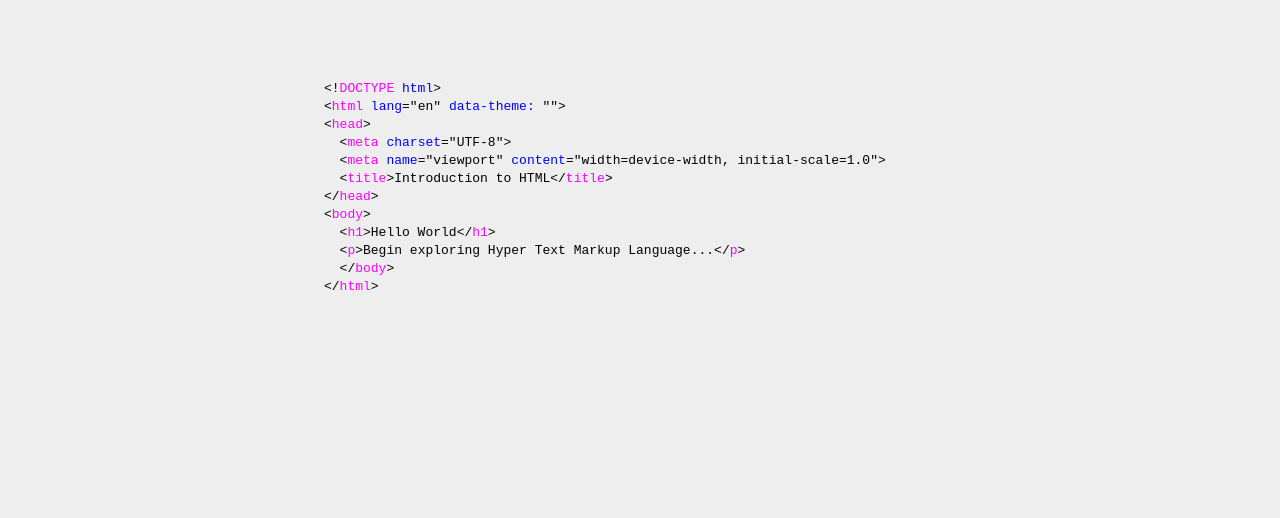
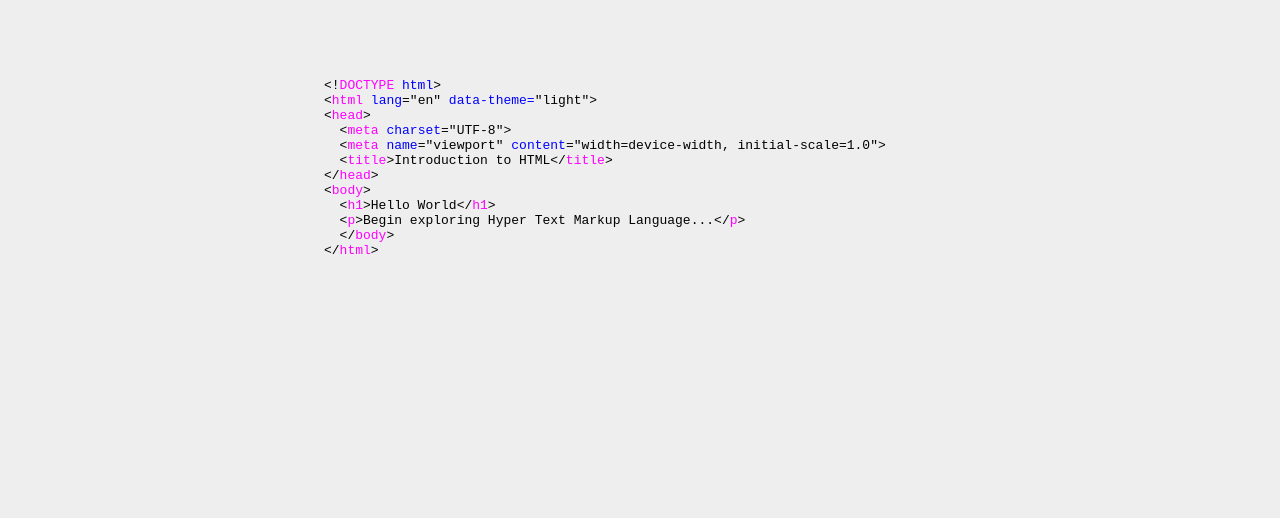
Before and after one commit to tlam-dev/frontend-cheatsheet, a plain HTML site: page index.html in a window 1280 px wide. Shown: the part 282-800 px from the top of the page. Drawn offline with Linux system fonts and the light colour scheme.

Commit message:
Minor changes

```diff
--- a/index.html
+++ b/index.html
@@ -1,5 +1,5 @@
 <!DOCTYPE html>
-<html lang="en" data-theme: "light">
+<html lang="en" data-theme="light">
 <head>
     <meta charset="UTF-8">
     <meta name="viewport" content="width=device-width, initial-scale=1.0">
@@ -20,22 +20,19 @@
     <main>
         <section id="html-section">
             <h1>HTML Basics</h1>
-            <div id ="html-intro">
-                <code>
-                    &lt;!<span class="tag">DOCTYPE</span><span class="attr"> html</span>&gt;<br>
-                    &lt;<span class="tag">html</span> <span class="attr"">lang</span>="en" <span class="attr">data-theme:</span> "<script>currentThemeText()</script>"&gt;<br>
-                    &lt;<span class="tag">head</span>&gt;<br>
-                    &nbsp;&nbsp;&lt;<span class="tag">meta</span> <span class="attr">charset</span>="UTF-8"&gt;<br>
-                    &nbsp;&nbsp;&lt;<span class="tag">meta</span> <span class="attr">name</span>="viewport" <span class="attr">content</span>="width=device-width, initial-scale=1.0"&gt;<br>
-                    &nbsp;&nbsp;&lt;<span class="tag">title</span>&gt;Introduction to HTML&lt;/<span class="tag">title</span>&gt;<br>
-                    &lt;/<span class="tag">head</span>&gt;<br>
-                    &lt;<span class="tag">body</span>&gt;<br>
-                    &nbsp;&nbsp;&lt;<span class="tag">h1</span>&gt;Hello World&lt;/<span class="tag">h1</span>&gt;<br>
-                    &nbsp;&nbsp;&lt;<span class="tag">p</span>&gt;Begin exploring Hyper Text Markup Language...&lt;/<span class="tag">p</span>&gt;<br>
-
-                    &nbsp;&nbsp;&lt;/<span class="tag">body</span>&gt;<br>
-                    &lt;/<span class="tag">html</span>&gt;<br>
-                </code>
+            <div id ="html-intro" class="typing-container">
+                    <span class="line" id="html1">&lt;!<span class="tag">DOCTYPE</span><span class="attr"> html</span>&gt;</span><br>
+                    <span class="line" id="html2">&lt;<span class="tag">html</span><span class="attr""> lang</span>="en" <span class="attr">data-theme=</span><span id="html-theme">"light"</span>&gt;</span><br>
+                    <span class="line" id="html3">&lt;<span class="tag">head</span>&gt;</span><br>
+                    <span class="line" id="html4">&nbsp;&nbsp;&lt;<span class="tag">meta</span> <span class="attr">charset</span>="UTF-8"&gt;</span><br>
+                    <span class="line" id="html5">&nbsp;&nbsp;&lt;<span class="tag">meta</span> <span class="attr">name</span>="viewport" <span class="attr">content</span>="width=device-width, initial-scale=1.0"&gt;<span></span><br>
+                    <span class="line" id="html6">&nbsp;&nbsp;&lt;<span class="tag">title</span>&gt;Introduction to HTML&lt;/<span class="tag">title</span>&gt;</span><br>
+                    <span class="line" id="html7">&lt;/<span class="tag">head</span>&gt;</span><br>
+                    <span class="line" id="html8">&lt;<span class="tag">body</span>&gt;</span><br>
+                    <span class="line" id="html9">&nbsp;&nbsp;&lt;<span class="tag">h1</span>&gt;Hello World&lt;/<span class="tag">h1</span>&gt;</span><br>
+                    <span class="line" id="html10">&nbsp;&nbsp;&lt;<span class="tag">p</span>&gt;Begin exploring Hyper Text Markup Language...&lt;/<span class="tag">p</span>&gt;<br>
+                    <span class="line" id="html11">&nbsp;&nbsp;&lt;/<span class="tag">body</span>&gt;</span><br>
+                    <span class="line" id="html12">&lt;/<span class="tag">html</span>&gt;</span><br>
             </div>
             <h2>HTML Tags</h2>
             <h3>HTML Structure Tags</h3>
--- a/script.js
+++ b/script.js
@@ -13,11 +13,13 @@ document.querySelectorAll(".copy-btn").forEach(btn => {
     });
 });
 
-// Toggle between light and dark mode
+// Load the theme from localStorage
 document.addEventListener("DOMContentLoaded", () => {
     const savedTheme = localStorage.getItem("theme");
     if (savedTheme) {
         document.body.classList.toggle("dark-mode", savedTheme === "dark");
+        document.getElementById("toggle-theme").innerText = savedTheme === "dark" ? "◎ Dark" : "◉ Light";
+        document.getElementById("html-theme").innerText = "\"" + savedTheme + "\"";
     }
 });
 
@@ -29,6 +31,7 @@ function toggleTheme () {
 
     body.classList.toggle("dark-mode");
     document.getElementById("toggle-theme").innerText = newTheme === "dark" ? "◎ Dark" : "◉ Light";
+    document.getElementById("html-theme").innerText = newTheme === "dark" ? "\"dark\"" : "\"light\"";
     localStorage.setItem("theme", newTheme);
 }
 
@@ -44,9 +47,3 @@ function currentTheme() {
     const currentTheme = body.classList.contains("dark-mode") ? "dark" : "light";
     return currentTheme === "dark" ? "◎ Dark" : "◉ Light";
 }
-
-function currentThemeText() {
-    const body = document.body;
-    const currentTheme = body.classList.contains("dark-mode") ? "dark" : "light";
-    return currentTheme === "dark" ? "dark" : "light";
-}
--- a/styles.css
+++ b/styles.css
@@ -288,6 +288,17 @@ th {
     }
 }
 
+.line {
+    font-family: monospace;
+    white-space: nowrap;
+    overflow: hidden;
+    width: 0;
+    animation: typing 3s steps(100, end) forwards, blink 0.8s infinite;
+  }
+
+.typing-container {
+    font-family: monospace;
+}
 
 .dark-mode {
     background-color: rgb(40 40 45);
@@ -437,8 +448,8 @@ th {
 
 /* CSS Animations */
 @keyframes typing {
-    from { height: 0 }
-    to { height: 100% }
+    from { width: 0; }
+    to { witdh: 100%; }
   }
 
 @keyframes blink-caret {
```
Also changed, not shown: 1 other file.
